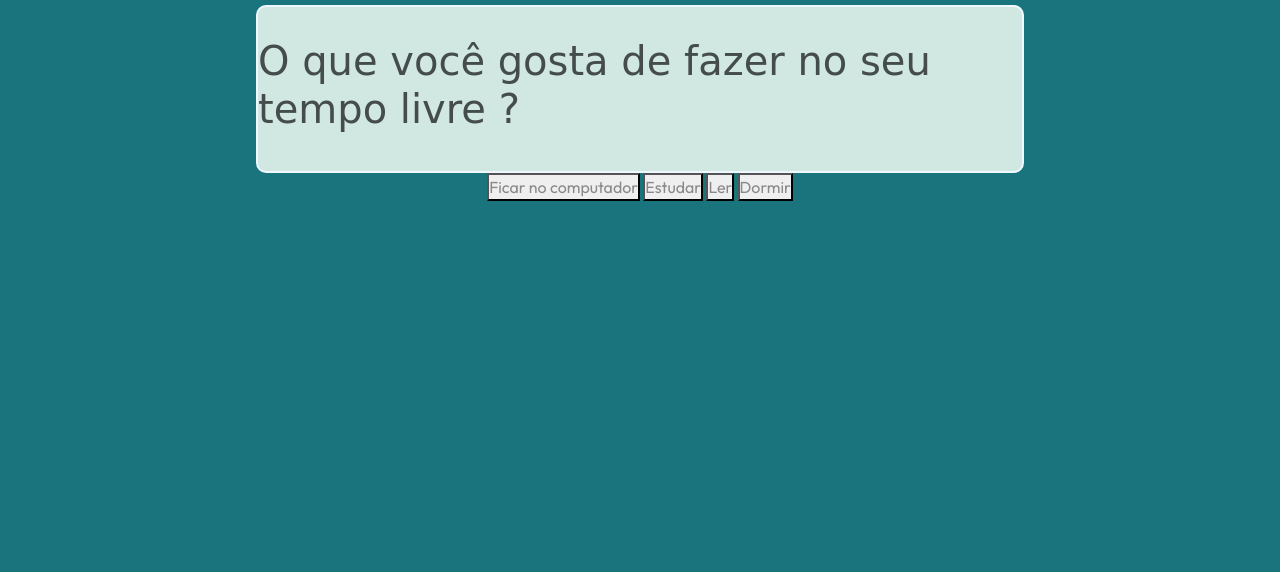
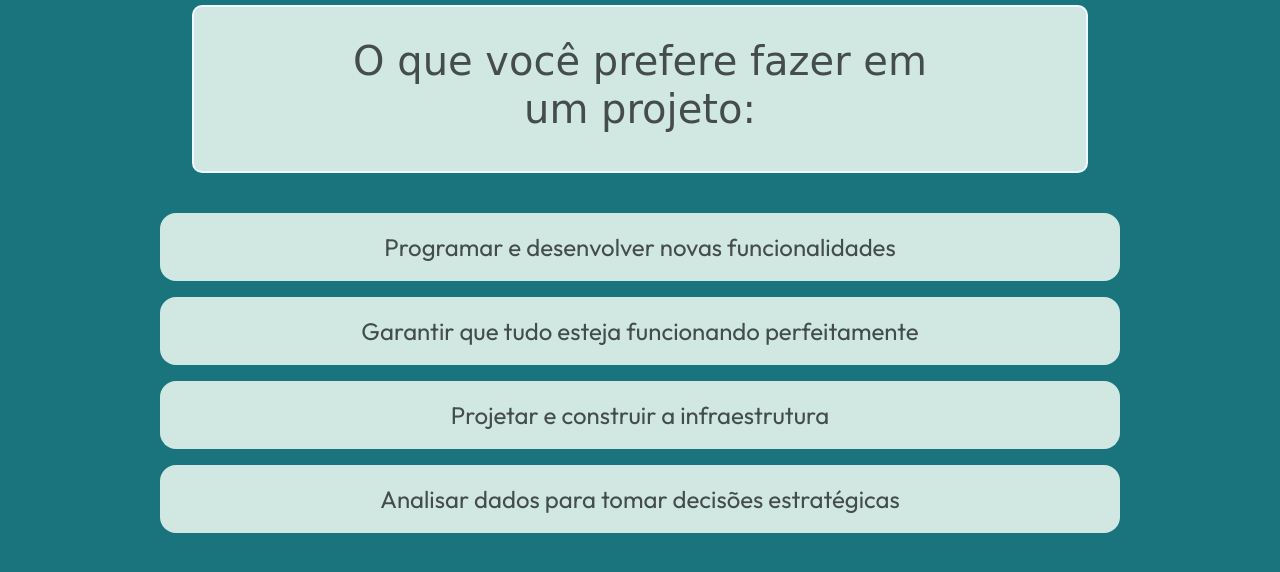
Before and after one commit to dev-MarkOS/Programados-x-BitsAndBytes, a plain HTML site: page jogo.html in a window 1280 px wide. Shown: the part 72-644 px from the top of the page. Drawn offline with nearby package versions, Linux system fonts and the light colour scheme.

Commit message:
Update 18/01/24

```diff
--- a/jogo.html
+++ b/jogo.html
@@ -7,6 +7,7 @@
     <!-- Bootstrap CSS CDN & Links -->
     <link rel="stylesheet" href="https://stackpath.bootstrapcdn.com/bootstrap/4.5.2/css/bootstrap.min.css">
     <link rel="stylesheet" href="styles/style.css">
+    <link rel="stylesheet" href="styles/jogo.css">
     <link rel="preconnect" href="https://fonts.googleapis.com">
     <link rel="preconnect" href="https://fonts.gstatic.com" crossorigin>
     <link href="https://fonts.googleapis.com/css2?family=Outfit:wght@400&display=swap" rel="stylesheet">
@@ -45,10 +46,10 @@
             <h2 class="header-question"></h2>
         </div>
         <div class="main-content">
-            <button class="choice-text" data-number="1"></button>
-            <button class="choice-text" data-number="2"></button>
-            <button class="choice-text" data-number="3"></button>
-            <button class="choice-text" data-number="4"></button>
+            <button class="btn-game" data-number="1"></button>
+            <button class="btn-game" data-number="2"></button>
+            <button class="btn-game" data-number="3"></button>
+            <button class="btn-game" data-number="4"></button>
         </div>
     </main>
     <script src="scripts/jogo.js"></script>
--- a/scripts/end.js
+++ b/scripts/end.js
@@ -14,7 +14,7 @@ const getMensagem = (score) => {
     if (score < 300) {
         return "Você não tem afinidade para a computação"
     }
-    return "Você"
+    return "O Quiz B&B estava mimindo, tente novamente!"
 }
 
 finalScore.innerText = mostRecentScore
--- a/scripts/jogo.js
+++ b/scripts/jogo.js
@@ -1,8 +1,7 @@
 const question = document.querySelector('.header-question');
-const choices = Array.from(document.querySelectorAll('.choice-text'));
+const choices = Array.from(document.querySelectorAll('.btn-game'));
 
-const SCORE_POINTS = 100
-const MAX_QUESTIONS = 10
+const MAX_QUESTIONS = 9
 
 let score = 0;
 let availableQuestions = []
@@ -12,93 +11,183 @@ let questionCounter = 0
 
 let questions = [
     {
-        title: "Em qual área da tecnologia você gostaria ou você tem interesse de trabalhar ?",
+        title: "Quando se depara com um problema, você prefere:",
         choicesQuestion: [
-            { option: "Produtos e invenções tecnológicas", score: 100 },
-            { option: "Facilidade de segmentar e automizar dados, pessoas e processos", score: 100 },
-            { option: "Soluções para o nosso dia a dia", score: 50 },
-            { option: "Não tenho interesse nessa área", score: 0 }
+            { option: "Encontrar soluções práticas imediatas ", score: 3 },
+            { option: "Investigar a fundo a causa do problema", score: 2 },
+            { option: "Escrever código para resolver o problema", score: 4 },
+            { option: "Analisar dados para tomar decisões", score: 1 }
         ],
     },
     {
-        title: "O que você gosta de fazer no seu tempo livre ?",
+        title: "Qual destas áreas você acha mais fascinante:",
         choicesQuestion: [
-            { option: "Estudar", score: 100 },
-            { option: "Ler", score: 50 },
-            { option: "Ficar no computador", score: 25 },
-            { option: "Dormir", score: 0 }
+            { option: "Redes e Sistemas", score: 2 },
+            { option: "Desenvolvimento de Hardware", score: 3 },
+            { option: "Desenvolvimento de Software", score: 4 },
+            { option: "Análise de Dados", score: 1 }
         ],
     },
     {
-        title: "Você está em um projeto e se depara com alguma dificuldade, você:",
+        title: "Seu interesse está mais voltado para:",
         choicesQuestion: [
-            { option: "Analisa a situação e já traça modos de como resolvê-la", score: 100 },
-            { option: "Desiste por causa da dificuldade", score: 0 },
-            { option: "Procrastina o quanto pode para depois resolver", score: 25 },
-            { option: "Delego pra alguém mais capacitado", score: 50 }
+            { option: "Configuração de servidores e redes", score: 3 },
+            { option: "Arquitetura de computadores", score: 2 },
+            { option: "Linguagens de programação", score: 4 },
+            { option: "Estatísticas e modelagem de dados", score: 1 }
         ],
     },
     {
-        title: "Com relação a tecnologia, você costuma:",
+        title: "O que você prefere fazer em um projeto:",
         choicesQuestion: [
-            { option: "Estar sempre atualizado, buscando novos lançamentos e novidades", score: 100 },
-            { option: "De vez em quando procuro as novidades", score: 50 },
-            { option: "Só procura entender algo novo se necessário", score: 25 },
-            { option: "Não me interesso nas novidades e lançamentos novos", score: 0 }
+            { option: "Garantir que tudo esteja funcionando perfeitamente", score: 3 },
+            { option: "Projetar e construir a infraestrutura", score: 2 },
+            { option: "Programar e desenvolver novas funcionalidades", score: 4 },
+            { option: "Analisar dados para tomar decisões estratégicas", score: 1 }
         ],
     },
     {
-        title: "Você se considera alguém que se atenta muito mesmo aos pequenos detalhes ?",
+        title: "Qual destas habilidades você acha mais interessante:",
         choicesQuestion: [
-            { option: "Não, sou uma pessoa muito distraída", score: 0 },
-            { option: "Um pouco, raramente me preocupo com pequenos detalhes", score: 25 },
-            { option: "Na maioria das vezes me atento à todos os detalhes", score: 50 },
-            { option: "Não deixo passar, sempre me atento a todos os detalhes", score: 100 }
+            { option: "Habilidades técnicas de suporte", score: 3 },
+            { option: "Conhecimentos em eletrônica", score: 2 },
+            { option: "Programação em diversas linguagens", score: 4 },
+            { option: "Análise estatística e machine learning", score: 1 }
         ],
     },
     {
-        title: "Quando você estuda exatas. É fácil usar números, símbolos numéricos e fórmulas ?",
+        title: "Como você descreveria seu interesse em resolver problemas:",
         choicesQuestion: [
-            { option: "Não, acho muito díficil", score: 0 },
-            { option: "Não sou bom com as áreas de exatas, mas faço o melhor possível para passar nas provas.", score: 25 },
-            { option: "Sim, esforçando-me nos estudos", score: 50 },
-            { option: "Sim, aprendo rapidamente", score: 100 }
+            { option: "Prático e eficiente", score: 3 },
+            { option: "Metódico e detalhado", score: 2 },
+            { option: "Criativo e lógico", score: 4 },
+            { option: "Estratégico e analítico", score: 1 }
         ],
     },
     {
-        title: "Ao realizar um trabalho, projeto ou algo do tipo, você sente que pode melhorar o que já foi feito ?",
+        title: "Em qual destes ambientes você se sentiria mais confortável trabalhando:",
         choicesQuestion: [
-            { option: "Não, só faço o mínimo para não parecer algo mal feito", score: 0 },
-            { option: "Um pouco, há vezes que sinto que poderia fazer mais", score: 25 },
-            { option: "Sim, na maioria das vezes sinto que posso melhorar ainda mais", score: 50 },
-            { option: "Sempre, sempre estou ansioso por melhorar o que já foi feito ou o que será feito", score: 100 }
+            { option: "Em um data center", score: 3 },
+            { option: "Em um laboratório de hardware", score: 2 },
+            { option: "Em um escritório de desenvolvimento de software", score: 4 },
+            { option: "Em um ambiente focado em análise de dados", score: 1 }
         ],
     },
     {
-        title: "Você tem curiosidade em relação a como as coisas são feitas e tem interesse em fazer?",
+        title: "Ao encontrar um novo conceito técnico, como você prefere aprender sobre ele:",
         choicesQuestion: [
-            { option: "Sempre busco conhecer as coisas por trás das cortinas e aprender como fazer", score: 100 },
-            { option: "Gosto muito de ver como são feitas", score: 50 },
-            { option: "Já vi algumas vezes mas não tenho grande interesse", score: 25 },
-            { option: "Não gosto, minha atenção só é atraída pelo resultado", score: 0 }
+            { option: "Experimentando na prática", score: 3 },
+            { option: "Lendo manuais e documentação", score: 2 },
+            { option: "Assistindo a tutoriais em vídeo", score: 4 },
+            { option: "Participando de workshops e palestras", score: 1 }
         ],
     },
     {
-        title: "O quão centrado e organizado você é ?",
+        title: "O que você acha mais gratificante em um projeto:",
         choicesQuestion: [
-            { option: "Muito organizado", score: 100 },
-            { option: "Organizado para algumas coisas", score: 50 },
-            { option: "Pouco organizado", score: 25 },
-            { option: "Não sou organizado", score: 0 }
+            { option: "Ver a infraestrutura funcionando sem problemas", score: 3 },
+            { option: "Observar o hardware que você projetou em ação", score: 2 },
+            { option: "Ver o software que você desenvolveu em uso", score: 4 },
+            { option: "Obter insights valiosos a partir da análise de dados", score: 1 }
         ],
     },
     {
-        title: "Com relação à lógica, você:",
+        title: "Em um time de desenvolvimento, você preferiria ser responsável por:",
         choicesQuestion: [
-            { option: "Gosta de pensar bastante e procurar soluções para os problemas", score: 100 },
-            { option: "Pensa em soluções simples, mas não tão efetivas", score: 50 },
-            { option: "Pensa um pouco, mas logo desiste de procurar uma solução para o problema", score: 25 },
-            { option: "Nem tento", score: 0 }
+            { option: "Suporte técnico e manutenção", score: 3 },
+            { option: "Design e arquitetura de sistemas", score: 2 },
+            { option: "Desenvolvimento e programação", score: 4 },
+            { option: "Análise de dados e tomada de decisões estratégicas", score: 1 }
+        ],
+    },
+    {
+        title: "Ao se deparar com um novo conceito de programação, você prefere aprender através de:",
+        choicesQuestion: [
+            { option: "Tutoriais práticos e exemplos", score: 3 },
+            { option: "Livros e teoria", score: 2 },
+            { option: "Projetos práticos e codificação real", score: 4 },
+            { option: "Aplicações práticas em projetos de análise de dados", score: 1 }
+        ],
+    },
+    {
+        title: "Como você prefere colaborar em um projeto em equipe:",
+        choicesQuestion: [
+            { option: "Resolvendo problemas práticos do dia a dia", score: 2 },
+            { option: "Contribuindo para o design e planejamento", score: 3 },
+            { option: "Escrevendo código e desenvolvendo funcionalidades", score: 4 },
+            { option: "Analisando dados e fornecendo insights", score: 1 }
+        ],
+    },
+    {
+        title: "Em qual destas áreas você vê mais oportunidades de carreira:",
+        choicesQuestion: [
+            { option: "Administração de Redes", score: 3 },
+            { option: "Desenvolvimento de Sistemas Embarcados", score: 2 },
+            { option: "Desenvolvimento Web Full Stack", score: 4 },
+            { option: "Ciência de Dados e Análise Preditiva", score: 1 }
+        ],
+    },
+    {
+        title: "Quando enfrenta um desafio técnico, você prefere:",
+        choicesQuestion: [
+            { option: "Solucionar rapidamente para manter a operação", score: 3 },
+            { option: "Analisar a fundo para entender a causa raiz", score: 2 },
+            { option: "Escrever código para superar o desafio", score: 4 },
+            { option: "Coletar e analisar dados para compreender o problema", score: 1 }
+        ],
+    },
+    {
+        title: "Quando pensa em inovação, você imagina:",
+        choicesQuestion: [
+            { option: "Melhorias na infraestrutura existente", score: 3 },
+            { option: "Novos dispositivos e tecnologias de hardware", score: 2 },
+            { option: "Novas funcionalidades e experiências de software", score: 4 },
+            { option: "Insights e descobertas transformadoras a partir de dados", score: 1 }
+        ],
+    },
+    {
+        title: "Se pudesse escolher uma área para se aprofundar, seria em:",
+        choicesQuestion: [
+            { option: "Virtualização e Cloud Computing", score: 3 },
+            { option: "Projeto de Circuitos Eletrônicos", score: 2 },
+            { option: "Desenvolvimento de Aplicações Móveis", score: 4 },
+            { option: "Mineração de Dados e Big Data", score: 1 }
+        ],
+    },
+    {
+        title: "Ao lidar com um projeto, você prefere:",
+        choicesQuestion: [
+            { option: "Manter a infraestrutura estável e funcional", score: 3 },
+            { option: "Desenvolver novos dispositivos ou componentes", score: 2 },
+            { option: "Criar novas funcionalidades e melhorias de software", score: 4 },
+            { option: "Extrair insights valiosos a partir dos dados disponíveis", score: 1 }
+        ],
+    },
+    {
+        title: "Qual destes termos está mais alinhado com o seu interesse:",
+        choicesQuestion: [
+            { option: "Firewall e Segurança de Rede", score: 3 },
+            { option: "Arquitetura de Microprocessadores", score: 2 },
+            { option: "Desenvolvimento de Aplicações Mobile", score: 4 },
+            { option: "Ciência de Dados e Machine Learning", score: 1 }
+        ],
+    },
+    {
+        title: "Ao pensar em uma carreira a longo prazo, você se vê mais em:",
+        choicesQuestion: [
+            { option: "Administração de Sistemas e Redes", score: 3 },
+            { option: "Engenharia de Hardware", score: 2 },
+            { option: "Desenvolvimento de Software", score: 4 },
+            { option: "Ciência de Dados e Análise Preditiva", score: 1 }
+        ],
+    },
+    {
+        title: "Qual destes tópicos você acha mais interessante:",
+        choicesQuestion: [
+            { option: "Segurança da Informação", score: 3 },
+            { option: "Sistemas Embarcados e IoT", score: 2 },
+            { option: "Inteligência Artificial e Machine Learning", score: 4 },
+            { option: "Análise Estatística e Visualização de Dados", score: 1 }
         ],
     },
 ]
@@ -128,10 +217,7 @@ getNewQuestion = () => {
     }
 
     questionCounter++
-    //progressText.innerText = `Questão ${questionCounter} de ${MAX_QUESTIONS}`
-    //progressBarFull.style.width = `${(questionCounter / MAX_QUESTIONS) * 100}%`
 
-    /**Logica que define as questões */
     const questionsIndex = Math.floor(Math.random() * availableQuestions.length)
     console.log(availableQuestions)
     const { title, choicesQuestion } = availableQuestions[questionsIndex]
--- a/styles/jogo.css
+++ b/styles/jogo.css
@@ -1,44 +1,52 @@
-header{
-    background-color: #D1E8E2; /* Header cor*/
-    font-family: 'Outfit', sans-serif;
-    font-weight: bolder;
-    width:100%;
-    height: 4rem;
-    position: fixed;
+/*Estilização div e classes*/
+
+body {
+    margin: 0;
+    height: 100vh; /* Defina a altura da caixa de acordo com a necessidade */
 }
 
-button {
-    color: aliceblue;
-    height: 100px;
-    margin-bottom: 10px;
-    width: 100%;
-    font-family: 'Barlow', sans-serif;
-    font-size: 3vh;
-    border: 2px solid aliceblue;
-    border: 3px solid rgb(40, 230, 33);
-    border-radius: 10px;
-    background-color: #ff85ab;
+.main-content {
+    height: 60%;
+    padding: 0;
+    display: flex;
+    flex-direction: column;
+    align-items: center;
+    font-weight: bolder;
 }
 
-button:hover {
-    cursor: pointer;
-    box-shadow: 0 0.4rem 1.4rem 0 rgba(255, 255, 255, 0.726);
-    transform: scale(1.02);
-    transition: transform 100ms;
+.main-content{
+    margin: 1.5rem; /*posição das caixas*/
 }
 
-footer {
-    width: 60vw;
-    height: 12vh;
-    background: aliceblue;
-    display: grid;
-    grid-template-columns: 1fr 1fr;
-    grid-gap: 10px;
+.header-question {
+    display: flex;
+    flex-direction: column;
+    justify-content: center;
+    align-items: center;
+    margin-left: 10px;
+    margin-right: 10px;
+    padding: 15%;
+    text-align: center; /* Centralizar o texto dentro de cada parágrafo */
+    max-width: 100%;
+    word-wrap: break-word;
 }
 
-footer>div {
-    display: flex;
-    flex-direction: row;
-    justify-content: center;
-    align-items: center;
+/*Btns*/
+button,
+  button:focus {
+    outline: none;
+    box-shadow: none;
 }
+
+.btn-game { /*Respostas*/
+  background-color: #D1E8E2;
+  width: 60rem;
+  height: 5rem;
+  margin-top: 1rem;
+  border: none;
+  outline: none;
+  font-size: 3vh;
+  border-radius: 1rem;
+  color: #444C4C; /*Iniciar Cor*/
+  transition: background-color 0.3s;
+}
--- a/styles/style.css
+++ b/styles/style.css
@@ -20,7 +20,7 @@ body,html{
 
 main {
     margin-top: 6%;
-    width: 60vw;
+    width: 70vw;
     height: 70vh;
     display: flex;
     flex-direction: column;
@@ -179,13 +179,15 @@ fieldset[disabled] .btn-sample.active {
 /*Menus*/
   .header-content{
     height: 30%;
-    width: 100%;
+    width: 80%;
     background:#D1E8E2;
     border: 2px solid aliceblue;
     border-radius: 10px;
     display: flex;
     align-items: center;
     justify-content: center;
+    max-width: 120%; /* Garantir que o texto não ultrapasse a largura da caixa */
+    width: 100%;
   }
 
   .header-content>h2 {
```
